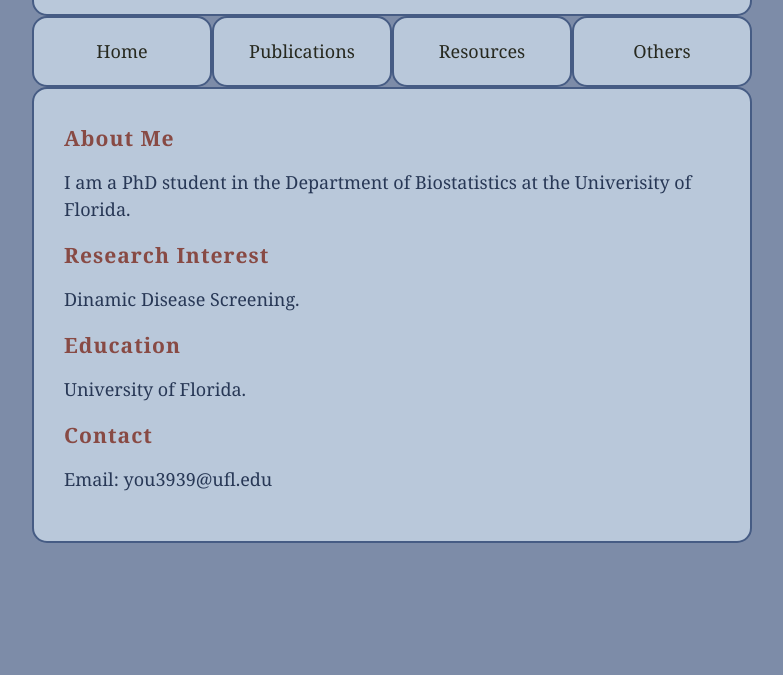
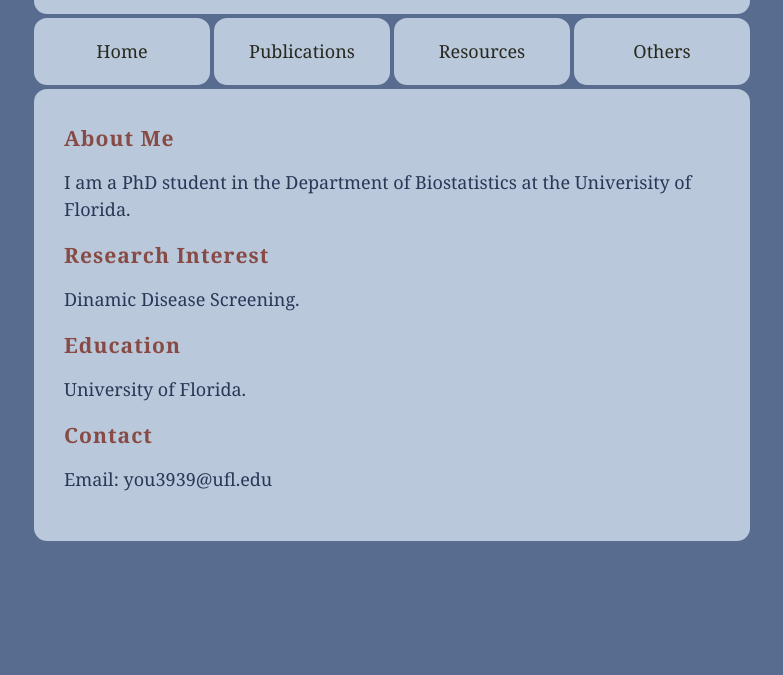
Before and after one commit to youyugithub/youyugithub.github.io, a plain HTML site: page index.html in a window 1280 px wide. Shown: the part 125-800 px from the top of the page, without its empty margins (208-991 px from the left). Drawn offline with Linux system fonts and the light colour scheme.

Commit message:
background2

```diff
--- a/style.css
+++ b/style.css
@@ -1,6 +1,6 @@
 body {
   margin:50px auto;
-  background-color: #7D8CA8;
+  background-color: #586C90;
   color: #283856;
   max-width: 800px;
   font-family: Georgia;
@@ -12,7 +12,7 @@ div {
 	width: 720px;
 	background-color: #B9C8DA;
 	margin: 0px;
-	border: 2px solid #465C84;
+	border: 2px solid #586C90;
 	padding: 30px;
 	box-sizing: border-box;
 	border-radius: 15px;
```
